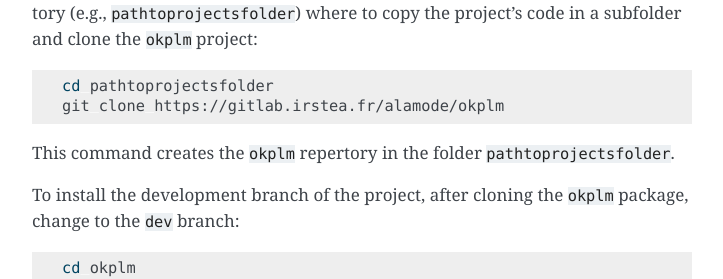
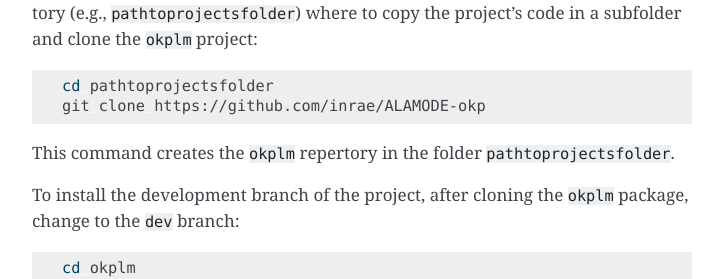
Before and after one commit to inrae/ALAMODE-okp, a Sphinx documentation site: the page built from sphinx-doc/source/installation.rst, in a window 1280 px wide and 900 px high, scrolled down 1235 px. Shown: the part 163-442 px from the top of the window, without its empty margins (388-1111 px from the left). Built offline with Sphinx 7.4.7, drawn with Linux system fonts in a browser that asks for light colours; some of the changed lines change nothing that is shown.

Commit message:
Update installation.rst

```diff
--- a/sphinx-doc/source/installation.rst
+++ b/sphinx-doc/source/installation.rst
@@ -66,7 +66,7 @@
 .. code:: shell
 
     cd pathtoprojectsfolder
-    git clone https://gitlab.irstea.fr/alamode/okplm
+    git clone https://github.com/inrae/ALAMODE-okp
 
 This command creates the ``okplm`` repertory in the folder ``pathtoprojectsfolder``.
 
```
